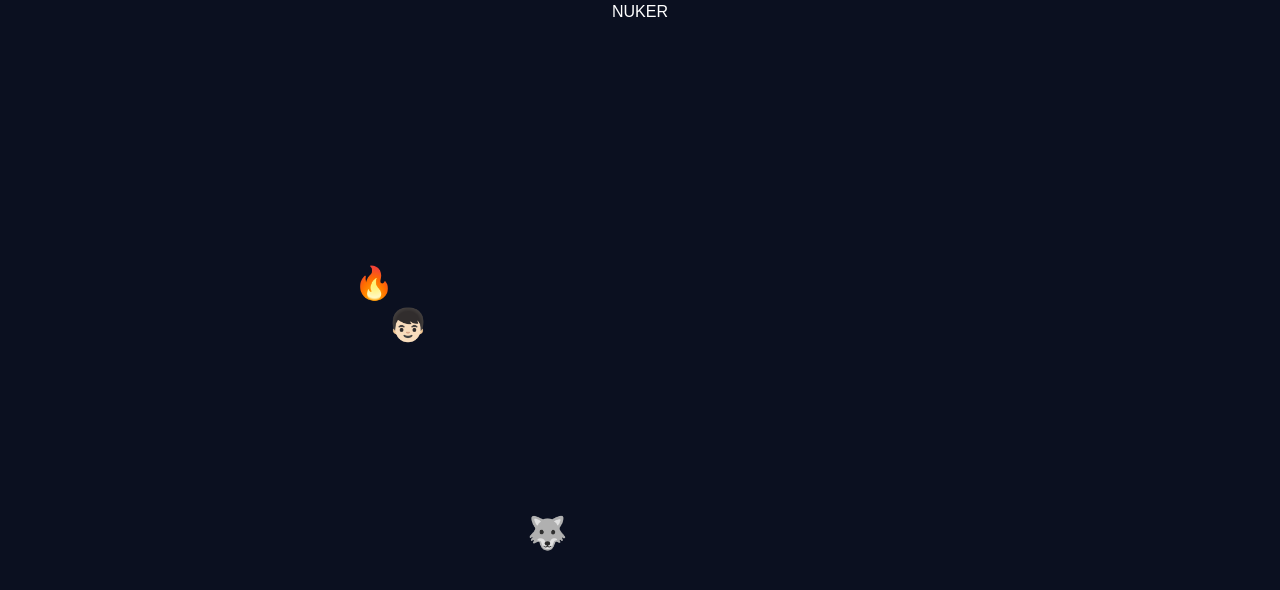
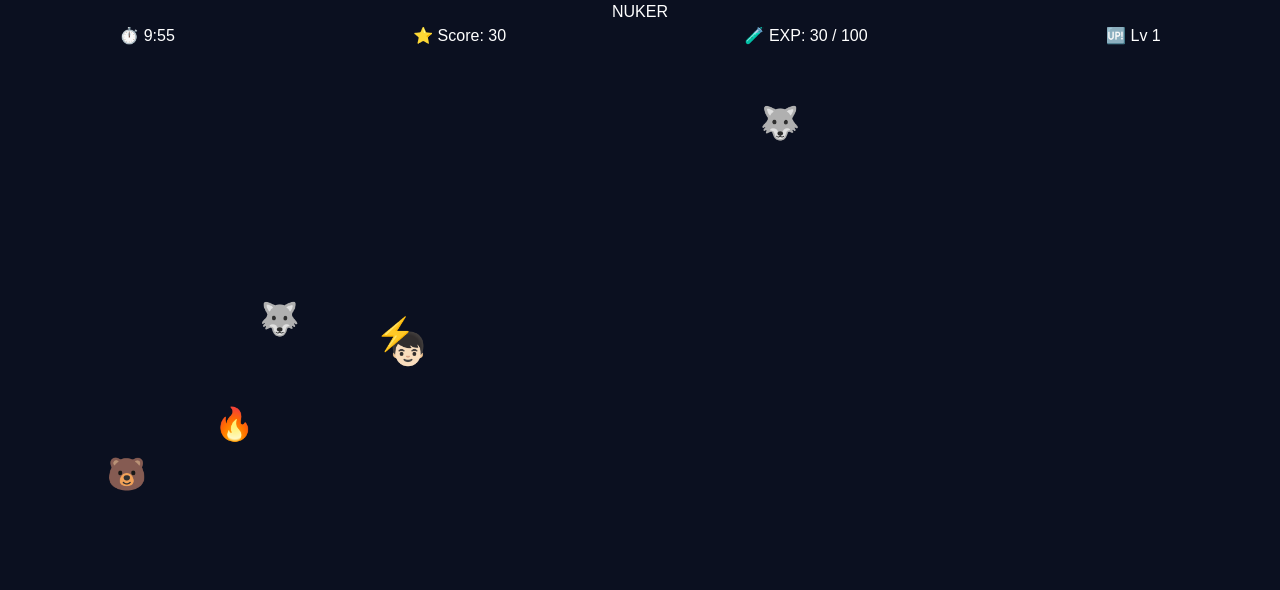
Before and after one commit to iscptoken-ctrl/nuker, a Next.js app in the folder nuker/: page / in a window 1280 px wide. Shown: the top 590 px of the page. Built offline with nearby package versions, Linux system fonts and the light colour scheme.

Commit message:
Add HUD score timer exp level

```diff
--- a/nuker/app/page.tsx
+++ b/nuker/app/page.tsx
@@ -27,6 +27,29 @@ export default function Page() {
 
   const hero = { x: 400, y: 300 };
 
+  const [time, setTime] = useState(600);
+  const [score, setScore] = useState(0);
+  const [exp, setExp] = useState(0);
+  const [level, setLevel] = useState(1);
+
+  const nextLevelExp = 50 * level + 50;
+
+  // TIMER
+  useEffect(() => {
+    const t = setInterval(() => {
+      setTime((v) => (v > 0 ? v - 1 : 0));
+    }, 1000);
+    return () => clearInterval(t);
+  }, []);
+
+  // LEVEL UP
+  useEffect(() => {
+    if (exp >= nextLevelExp) {
+      setExp((e) => e - nextLevelExp);
+      setLevel((l) => l + 1);
+    }
+  }, [exp, nextLevelExp]);
+
   // SPAWN
   useEffect(() => {
     const spawn = setInterval(() => {
@@ -39,9 +62,9 @@ export default function Page() {
         hp: type === "wolf" ? 1 : 2,
         slow: 0,
       });
-    }, 900);
+    }, Math.max(300, 900 - level * 50));
     return () => clearInterval(spawn);
-  }, []);
+  }, [level]);
 
   // AUTO ATTACK
   useEffect(() => {
@@ -73,7 +96,6 @@ export default function Page() {
         type,
       });
     }, 600);
-
     return () => clearInterval(fire);
   }, []);
 
@@ -88,7 +110,6 @@ export default function Page() {
       ctx.fillStyle = "#0b1020";
       ctx.fillRect(0, 0, 800, 600);
 
-      // HERO
       ctx.font = "32px serif";
       ctx.fillText("👦🏻", hero.x - 12, hero.y + 12);
 
@@ -122,6 +143,17 @@ export default function Page() {
             e.hp--;
             if (n.type === "ice") e.slow = 0.5;
             hit = true;
+
+            if (e.hp <= 0) {
+              if (e.type === "wolf") {
+                setScore((s) => s + 10);
+                setExp((x) => x + 10);
+              } else {
+                setScore((s) => s + 25);
+                setExp((x) => x + 20);
+              }
+            }
+
             return e.hp > 0;
           }
           return true;
@@ -136,8 +168,17 @@ export default function Page() {
   }, []);
 
   return (
-    <main style={{ textAlign: "center", color: "white" }}>
+    <main style={{ color: "white", textAlign: "center" }}>
       <h1>NUKER</h1>
+
+      {/* HUD */}
+      <div style={{ display: "flex", justifyContent: "space-around" }}>
+        <div>⏱️ {Math.floor(time / 60)}:{String(time % 60).padStart(2, "0")}</div>
+        <div>⭐ Score: {score}</div>
+        <div>🧪 EXP: {exp} / {nextLevelExp}</div>
+        <div>🆙 Lv {level}</div>
+      </div>
+
       <canvas ref={canvasRef} />
     </main>
   );
```
